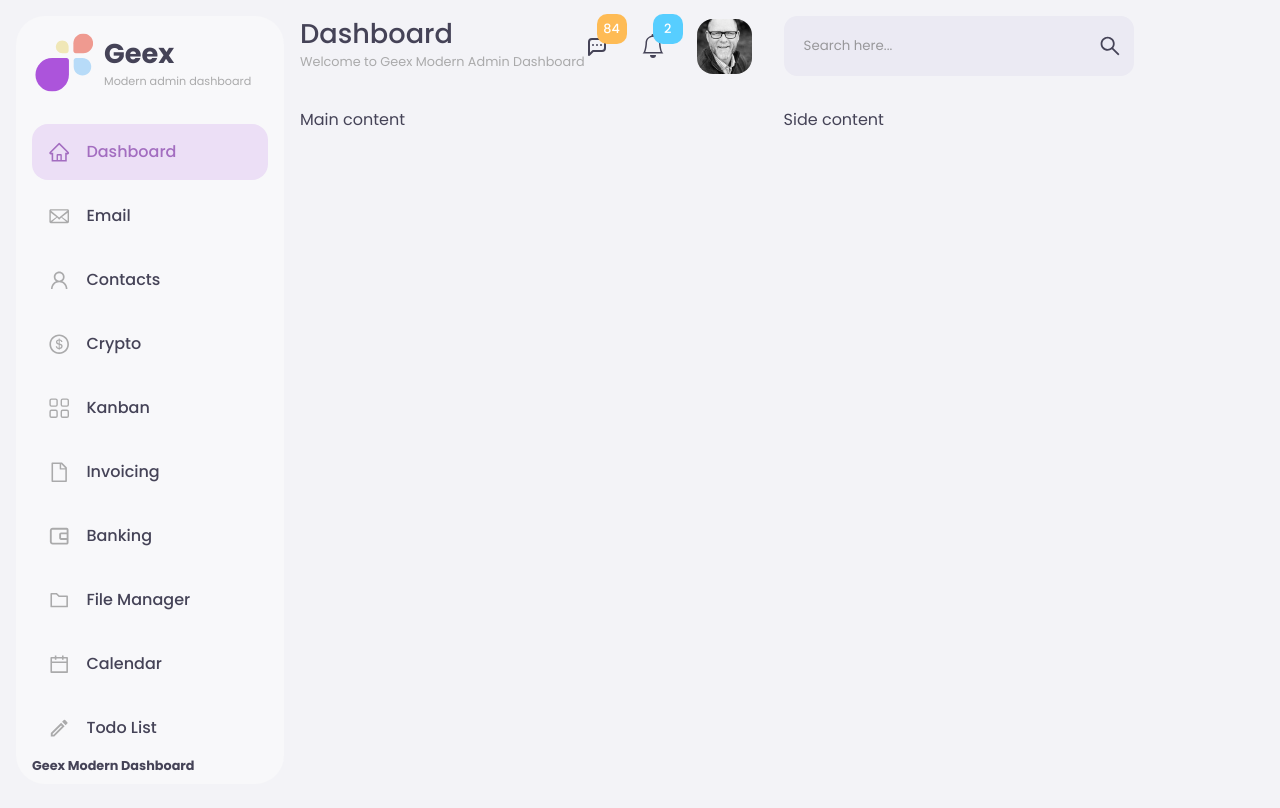
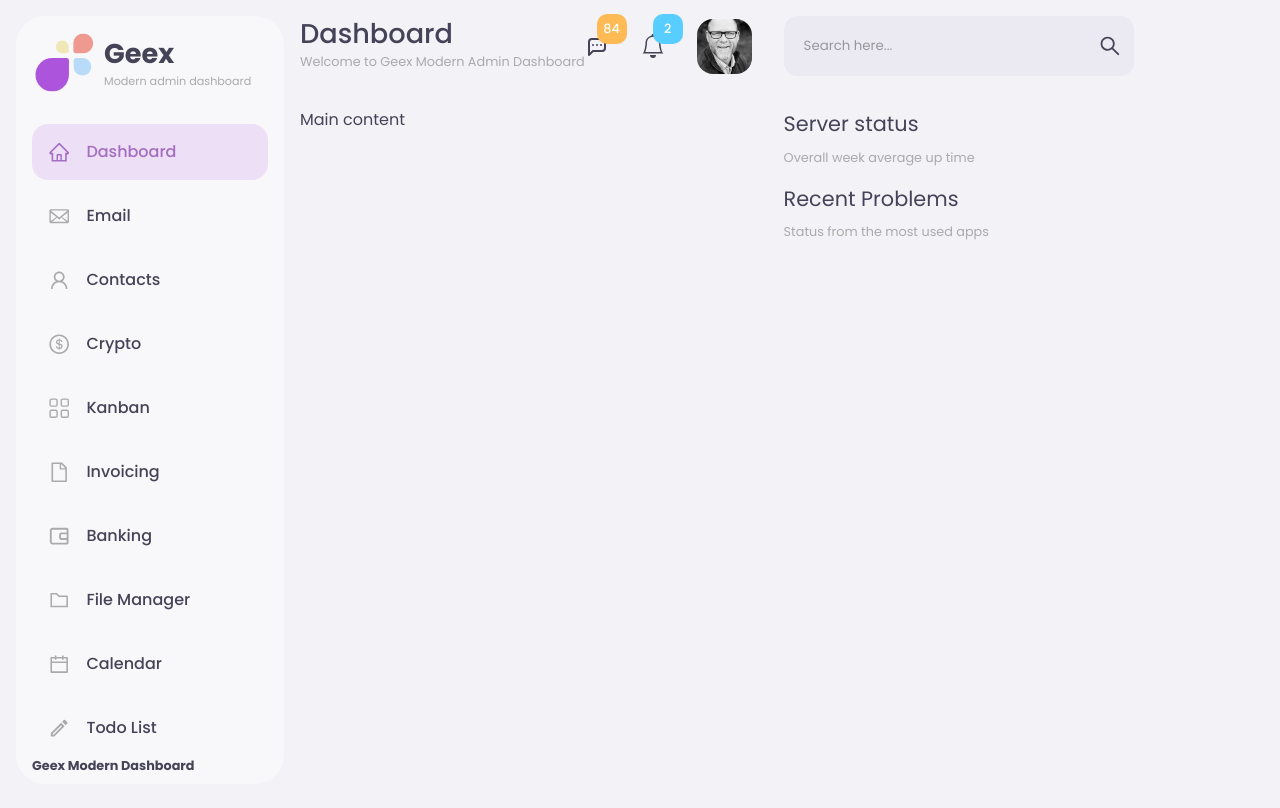
Before and after one commit to bryan-brenes-rojas/admin-dashboard, a React (Vite) app in the folder apps/admin-fe/: page / in a window 1280 px wide. Shown: the top 808 px of the page. Built offline with nearby package versions, Linux system fonts and the light colour scheme.

Commit message:
Add the section component

```diff
--- a/apps/admin-fe/src/components/icon-batch/icon-batch.module.scss
+++ b/apps/admin-fe/src/components/icon-batch/icon-batch.module.scss
@@ -20,7 +20,7 @@ $batch-size: 30px;
     font-size: 0.8em;
     font-weight: 500;
     color: #fff;
-    top: -$batch-size/1.5;
+    top: calc(-1 * $batch-size/1.5);
     left: 50%;
     z-index: 10;
   }
--- /dev/null
+++ b/apps/admin-fe/src/components/section/section.module.scss
@@ -0,0 +1,15 @@
+@import "../../styles/variables.scss";
+@import "../../styles/colors.scss";
+
+.container {
+  .title {
+    font-weight: 400;
+    font-size: 1.3em;
+    margin-bottom: 0.4em;
+  }
+
+  .subTitle {
+    font-size: $sub-text-size;
+    color: $sub-text;
+  }
+}
--- /dev/null
+++ b/apps/admin-fe/src/components/section/section.tsx
@@ -0,0 +1,17 @@
+import { ReactNode } from "react";
+import classes from "./section.module.scss";
+
+interface Props {
+  title: string;
+  subTitle?: string;
+  children?: ReactNode;
+}
+export const Section = ({ title, subTitle, children }: Props) => {
+  return (
+    <div className={classes.container}>
+      <h2 className={classes.title}>{title}</h2>
+      {subTitle ? <p className={classes.subTitle}>{subTitle}</p> : null}
+      {children}
+    </div>
+  );
+};
--- a/apps/admin-fe/src/pages/admin-dashboard/dashboard/main/main.tsx
+++ b/apps/admin-fe/src/pages/admin-dashboard/dashboard/main/main.tsx
@@ -1,11 +1,12 @@
 import { MainLayout } from "../../../../layouts/main-layout";
+import { SideContent } from "./side-content/side-content";
 
 export const Main = () => {
   return (
     <MainLayout
       title="Dashboard"
       description="Welcome to Geex Modern Admin Dashboard"
-      side={<div>Side content</div>}
+      side={<SideContent />}
     >
       <div>Main content</div>
     </MainLayout>
--- /dev/null
+++ b/apps/admin-fe/src/pages/admin-dashboard/dashboard/main/side-content/side-content.module.scss
@@ -0,0 +1,5 @@
+.container {
+  display: flex;
+  flex-direction: column;
+  gap: 1em;
+}
--- /dev/null
+++ b/apps/admin-fe/src/pages/admin-dashboard/dashboard/main/side-content/side-content.tsx
@@ -0,0 +1,17 @@
+import { Section } from "../../../../../components/section/section";
+import classes from "./side-content.module.scss";
+
+export const SideContent = () => {
+  return (
+    <div className={classes.container}>
+      <Section
+        title="Server status"
+        subTitle="Overall week average up time"
+      ></Section>
+      <Section
+        title="Recent Problems"
+        subTitle="Status from the most used apps"
+      ></Section>
+    </div>
+  );
+};
--- a/apps/admin-fe/src/styles/colors.scss
+++ b/apps/admin-fe/src/styles/colors.scss
@@ -1,12 +1,12 @@
 $bg-primary: #f3f3f7;
 $bg-primary-alt: #f8f8fa;
 $bg-secondary: #fdfdfd;
-$bg-input: #EBEAF3;
+$bg-input: #ebeaf3;
 
-$accent: #ECDFF6;
+$accent: #ecdff6;
 $text: #454357;
-$sub-text: #AAAAAB;
-$text-accent: #A36DC0;
+$sub-text: #aaaaab;
+$text-accent: #a36dc0;
 
-$warning: #FEBB55;
-$info: #57CEFF;
+$warning: #febb55;
+$info: #57ceff;
```
